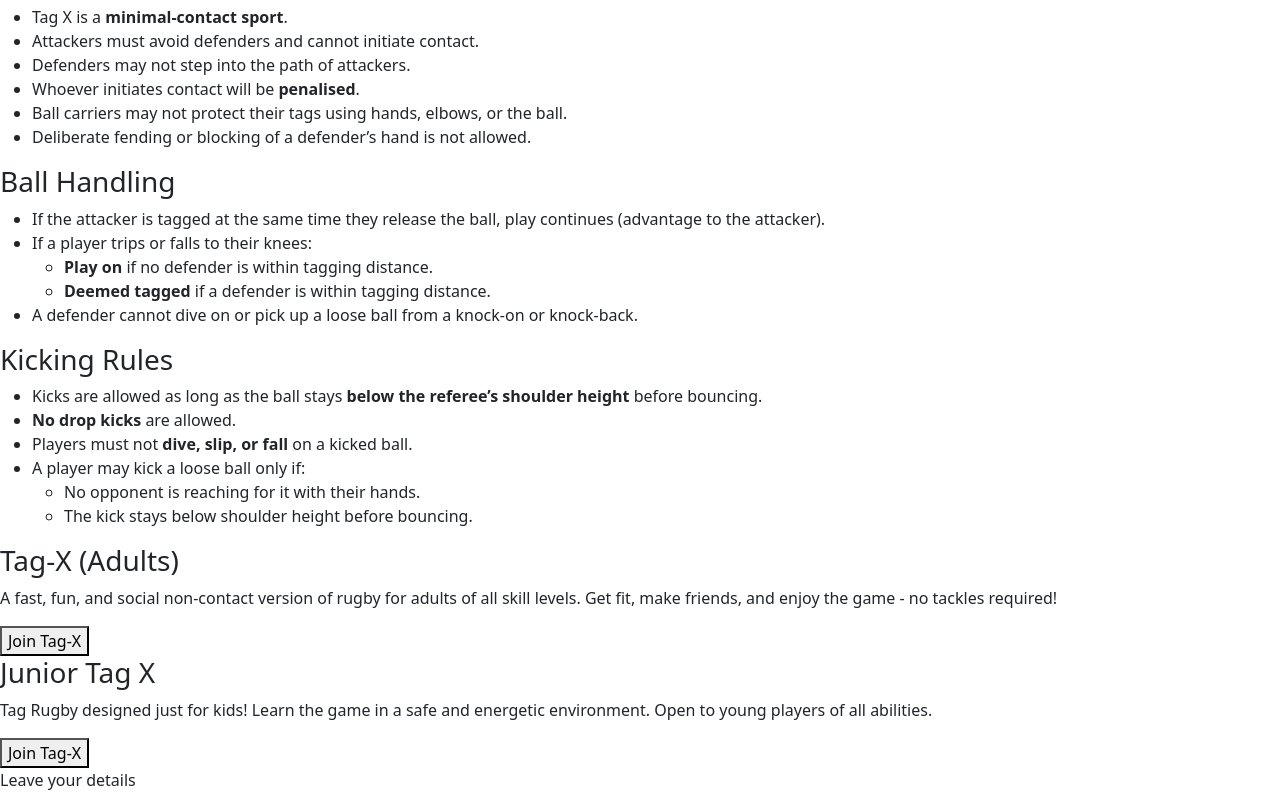
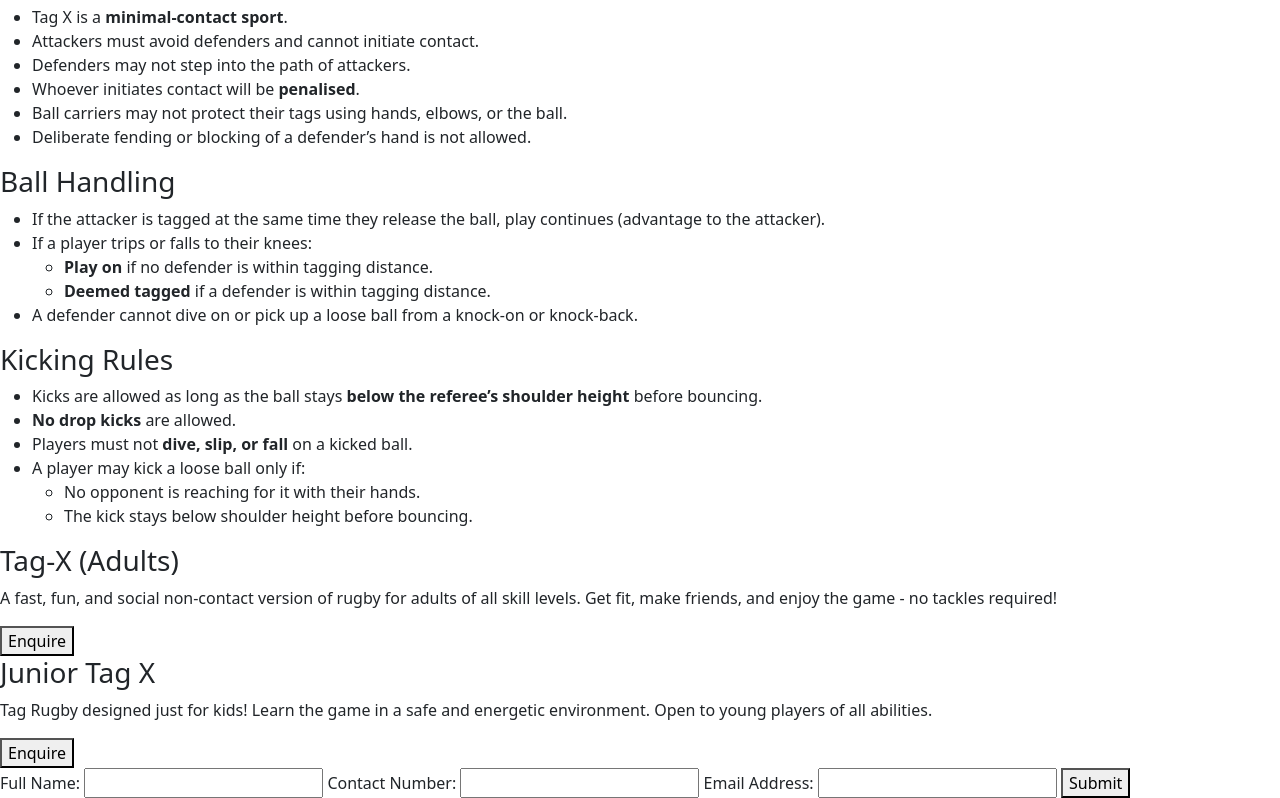
Before and after one commit to rory-codes/tag-x, a website: page index.html in a window 1280 px wide. Shown: the part 1969-2767 px from the top of the page. Drawn offline with nearby package versions, Linux system fonts and the light colour scheme; a web font is replaced by a local one.

Commit message:
Added html structure for the enquiry form

```diff
--- a/index.html
+++ b/index.html
@@ -201,7 +201,7 @@ Whether you're a seasoned player or brand new to the game, Tag X is your chance
       A fast, fun, and social non-contact version of rugby for adults of all skill levels.
       Get fit, make friends, and enjoy the game - no tackles required!
     </p>
-    <button>Join Tag-X</button>
+    <button>Enquire</button>
   </div>
 
   <!-- Junior Taggers Card -->
@@ -211,12 +211,25 @@ Whether you're a seasoned player or brand new to the game, Tag X is your chance
       Tag Rugby designed just for kids! Learn the game in a safe and energetic environment.
       Open to young players of all abilities.
     </p>
-    <button>Join Tag-X</button>
+    <button>Enquire</button>
   </div>
   </div>
 
-<div id="details">
-    Leave your details
+<div id="enquiry">
+    <div class="enquiry-form">
+  <form id="enquiry-form">
+    <label for="name">Full Name:</label>
+    <input type="text" id="name" name="name" required>
+
+    <label for="contact">Contact Number:</label>
+    <input type="tel" id="contact" name="contact" required>
+
+    <label for="email">Email Address:</label>
+    <input type="email" id="email" name="email" required>
+
+    <button type="submit">Submit</button>
+  </form>
+</div>
   </div>
     </section>
  </main>
```
